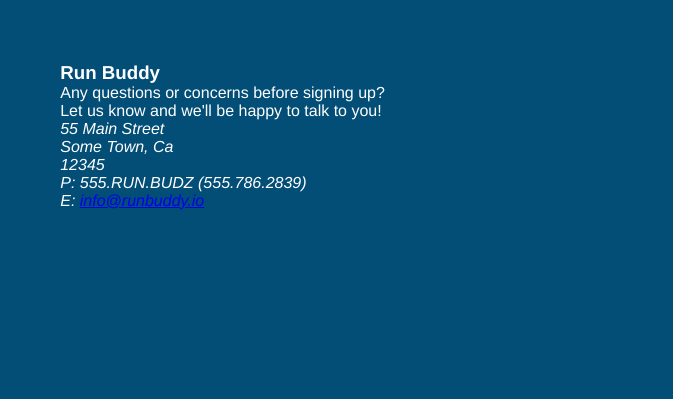
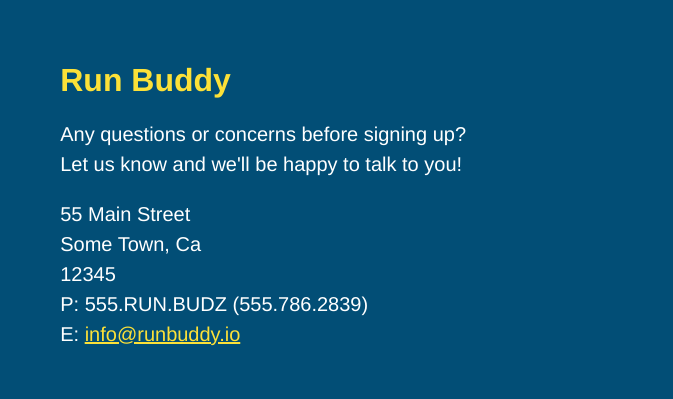
Before and after one commit to lucasmbarros/run-buddy, a plain HTML site: page index.html in a window 1280 px wide. Shown: the part 4123-4522 px from the top of the page, 607-1280 px from the left. Drawn offline with Linux system fonts and the light colour scheme.

Commit message:
reach out styles end

```diff
--- a/assets/css/style.css
+++ b/assets/css/style.css
@@ -252,3 +252,21 @@ body {
         margin: 30px 0 0 60px;
         color: white;
     }
+
+    .contact-info h3 {
+        color: #fce138;
+        font-size: 32px;
+    }
+
+    .contact-info p, .contact-info address {
+        margin: 20px 0;
+        line-height: 1.5;
+        font-size: 20px;
+        font-style: normal;
+    }
+
+    .contact-info a {
+        color: #fce138;
+    }
+
+/* REACH OUT STYLES END */
```
